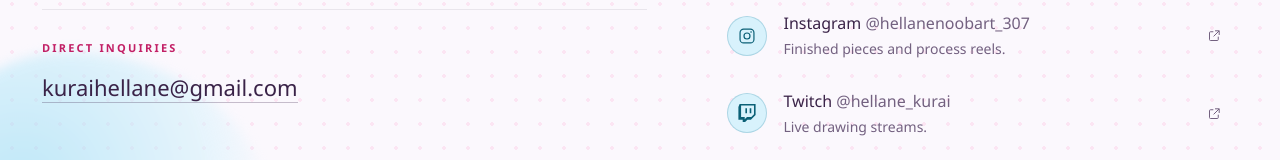
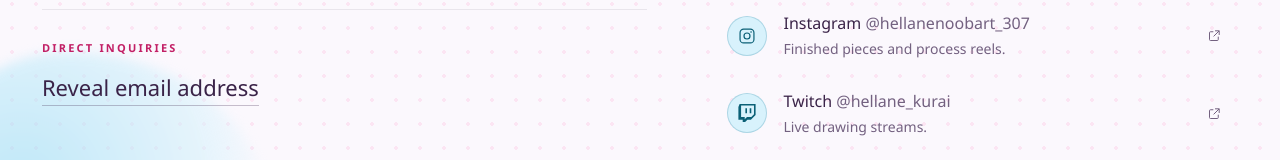
Before and after one commit to NotNookie/Kurai-Portfolio, a React (Vite) app: page /contact in a window 1280 px wide. Shown: the part 585-745 px from the top of the page. Built offline with nearby package versions, Linux system fonts and the light colour scheme.

Commit message:
feat: Hover to Reveal Email

```diff
--- a/package.json
+++ b/package.json
@@ -10,7 +10,8 @@
     "check:art": "node scripts/check-art.mjs",
     "lint": "eslint .",
     "lint:fix": "eslint . --fix",
-    "preview": "vite preview"
+    "preview": "vite preview",
+    "check:email": "node scripts/check-email.mjs"
   },
   "dependencies": {
     "@fontsource-variable/outfit": "^5.3.0",
--- /dev/null
+++ b/src/components/ui/EmailLink/EmailLink.module.css
@@ -0,0 +1,28 @@
+/*
+ * A button that has to read as a link — the page has an underlined-address
+ * pattern and this is the same affordance, so it should not look like a
+ * control. Inherits type rather than setting it, so the consumer's class still
+ * decides size and colour.
+ */
+.email {
+  padding: 0;
+  border: 0;
+  border-bottom: 1px solid var(--border-strong);
+  background: none;
+  font: inherit;
+  color: inherit;
+  text-align: left;
+  cursor: pointer;
+  /* Once revealed the address should be selectable, so it can be copied by
+     hand — right-click "copy link address" is not available on a button. */
+  user-select: text;
+  transition:
+    color var(--duration-fast) var(--ease-out),
+    border-color var(--duration-fast) var(--ease-out);
+}
+
+.email:hover,
+.email:focus-visible {
+  color: var(--accent);
+  border-color: var(--accent);
+}
--- /dev/null
+++ b/src/components/ui/EmailLink/EmailLink.tsx
@@ -0,0 +1,64 @@
+import { useState } from 'react'
+import { pages } from '@/data/site'
+import { getEmail, getMailtoHref } from '@/lib/email'
+import styles from './EmailLink.module.css'
+
+interface EmailLinkProps {
+  className?: string
+}
+
+/**
+ * The contact address, kept out of the document until a person reaches for it.
+ *
+ * Splitting the address in the data layer (see `lib/email.ts`) defeats crawlers
+ * that regex over fetched text, but not one that runs the page and reads the
+ * rendered DOM. So the address is not in the DOM at all until a real
+ * interaction — hover, keyboard focus, or touch — puts it there.
+ *
+ * It is a <button>, not an <a>, and that is deliberate. An anchor without an
+ * href is not focusable and not a link, so a keyboard user could never reach it
+ * to trigger the reveal; the address would be permanently unreachable for them.
+ * A button is focusable from the start, so tabbing to it reveals the address and
+ * Enter opens the mail client. Activation navigates to the `mailto:` rather than
+ * following an href.
+ *
+ * The cost is that right-click "copy link address" and open-in-new-tab are gone.
+ * The address is ordinary selectable text once revealed, so it can still be
+ * copied by hand, and a `mailto:` was never useful in a new tab.
+ *
+ * What this cannot stop is a crawler that drives a real browser and dispatches
+ * focus or pointer events. Nothing client-side can: any reveal a person can
+ * trigger, a script can trigger too. It raises the cost from "fetch and regex"
+ * to "drive a browser per page", which is the whole of what is achievable here.
+ */
+export function EmailLink({ className }: EmailLinkProps) {
+  const [revealed, setRevealed] = useState(false)
+
+  const address = revealed ? getEmail() : null
+  const reveal = () => setRevealed(true)
+
+  return (
+    <button
+      type="button"
+      className={[styles.email, className].filter(Boolean).join(' ')}
+      /*
+       * Every route in: pointer for mouse, focus for keyboard, touchStart so a
+       * tap reveals before the click lands rather than needing a second tap.
+       */
+      onPointerEnter={reveal}
+      onFocus={reveal}
+      onTouchStart={reveal}
+      onClick={() => {
+        // Read through the assembler rather than state, so the very first tap
+        // works even if the reveal render has not committed yet.
+        const href = getMailtoHref()
+        if (href) window.location.href = href
+      }}
+      // Before the reveal the visible text is a prompt, so the button needs to
+      // say what it does. Afterwards the address is its own label.
+      aria-label={revealed ? undefined : pages.contact.emailPlaceholder}
+    >
+      {address ?? pages.contact.emailPlaceholder}
+    </button>
+  )
+}
--- a/src/components/ui/index.ts
+++ b/src/components/ui/index.ts
@@ -1,6 +1,7 @@
 export { Button, type ButtonProps } from './Button/Button'
 export { CommissionStatus } from './CommissionStatus/CommissionStatus'
 export { Container } from './Container/Container'
+export { EmailLink } from './EmailLink/EmailLink'
 export { Icon, type IconProps } from './Icon/Icon'
 export { Blob, DotField } from './Ornament/Ornament'
 export { RevealText } from './RevealText/RevealText'
--- a/src/data/site.ts
+++ b/src/data/site.ts
@@ -27,8 +27,16 @@ export const site = {
     'Portfolio of Hellane Kurai, digital artist — rendered illustrations, pixel art, chibis, plus commission information.',
   /** Set once the domain is live; used for canonical and share URLs. */
   url: '',
-  /** Set to null to hide the direct-contact block on the Contact page. */
-  email: 'kuraihellane@gmail.com' as string | null,
+  /**
+   * Stored in halves on purpose. Written whole, the address would sit in the
+   * shipped JS as a literal that any scraper's /\S+@\S+/ matches on sight; kept
+   * apart, there is no such string anywhere in the build. It is joined at
+   * render time by `getEmail()` in `src/lib/email.ts` — read it before changing
+   * this shape, and never reassemble the two halves in a data file.
+   *
+   * Set to null to hide the direct-contact block on the Contact page entirely.
+   */
+  email: { user: 'kuraihellane', domain: 'gmail.com' } as EmailParts | null,
   /**
    * TODO(kurai): update `value` AND `asOf` together whenever your availability
    * changes. `asOf` is the date you last confirmed it, in YYYY-MM-DD.
@@ -43,6 +51,12 @@ export const site = {
   },
   copyrightStartYear: 2024,
 } as const
+
+/** An address held in halves so it never appears whole. See `site.email`. */
+export interface EmailParts {
+  readonly user: string
+  readonly domain: string
+}
 
 export type CommissionStatus = 'Open' | 'Waitlist' | 'Closed'
 
@@ -132,6 +146,11 @@ export const pages = {
       'Slots, pricing, and terms of service live on VGen.',
     elsewhereHeading: 'Elsewhere',
     directHeading: 'Direct inquiries',
+    /**
+     * Stands in for the address until the visitor hovers, focuses or taps it —
+     * the address is not in the page until then. See `EmailLink`.
+     */
+    emailPlaceholder: 'Reveal email address',
   },
   notFound: {
     title: 'Not found',
--- /dev/null
+++ b/src/lib/email.ts
@@ -0,0 +1,42 @@
+import { site } from '@/data/site'
+
+/**
+ * The contact address, assembled at runtime.
+ *
+ * `site.email` keeps the two halves apart so that no complete address exists in
+ * the repo or in the shipped bundle. Address-harvesting crawlers overwhelmingly
+ * work by running a regex over fetched text, and there is nothing here for one
+ * to match.
+ *
+ * The join must stay a runtime operation. Bundlers constant-fold literal string
+ * concatenation — `'a' + '@' + 'b'` really does become `'a@b'` in the output —
+ * which would undo the whole thing silently. `Array.join` is a method call and
+ * is not folded, so it survives minification. `npm run check:email` asserts
+ * exactly that against the built files.
+ *
+ * What this does not stop is a crawler that executes JavaScript and reads the
+ * rendered DOM. That is a far more expensive crawl than most harvesters run,
+ * and defeating it costs real usability — the address would have to stay out of
+ * the DOM until a click, which breaks middle-click, "copy link", and anyone
+ * navigating with the keyboard.
+ */
+export function getEmail(): string | null {
+  const parts = site.email
+  if (!parts) return null
+  return [parts.user, parts.domain].join('@')
+}
+
+/**
+ * Whether an address is published, without assembling one. Callers that only
+ * need to decide whether to render the block use this, so the joined string is
+ * never built until someone actually reaches for it.
+ */
+export function hasEmail(): boolean {
+  return site.email !== null
+}
+
+/** `mailto:` URL for {@link getEmail}, or null when no address is published. */
+export function getMailtoHref(): string | null {
+  const address = getEmail()
+  return address ? `mailto:${address}` : null
+}
--- a/src/pages/Contact/ContactPage.tsx
+++ b/src/pages/Contact/ContactPage.tsx
@@ -1,8 +1,16 @@
 import { motion, useReducedMotion } from 'framer-motion'
-import { pages, site } from '@/data/site'
+import { pages } from '@/data/site'
 import { primarySocial, socialsFor } from '@/data/socials'
+import { hasEmail } from '@/lib/email'
 import { useDocumentTitle } from '@/hooks/useDocumentTitle'
-import { Button, CommissionStatus, Container, Icon, RevealText } from '@/components/ui'
+import {
+  Button,
+  CommissionStatus,
+  Container,
+  EmailLink,
+  Icon,
+  RevealText,
+} from '@/components/ui'
 import { Blob, DotField } from '@/components/ui/Ornament/Ornament'
 import styles from './ContactPage.module.css'
 
@@ -22,6 +30,10 @@ export function ContactPage() {
   const reduceMotion = useReducedMotion()
 
   const elsewhere = socialsFor('contact').filter((social) => !social.primary)
+
+  // Only whether an address exists — EmailLink assembles the address itself,
+  // and only once the visitor reaches for it.
+  const showEmail = hasEmail()
 
   const fade = (delay: number) => ({
     initial: { opacity: 0, y: reduceMotion ? 0 : 18 },
@@ -48,12 +60,11 @@ export function ContactPage() {
           </RevealText>
           <p className={styles.introText}>{pages.contact.intro}</p>
 
-          {site.email ? (
+          {showEmail ? (
             <div className={styles.direct}>
               <h2 className={styles.blockLabel}>{pages.contact.directHeading}</h2>
-              <a href={`mailto:${site.email}`} className={styles.email}>
-                {site.email}
-              </a>
+              {/* Kept out of the DOM until interaction — see EmailLink. */}
+              <EmailLink className={styles.email} />
             </div>
           ) : null}
         </motion.div>
```
Also changed, not shown: scripts/check-email.mjs (added, +81 -0 lines), 1 other file (tests, documents, lock files or other folders).
